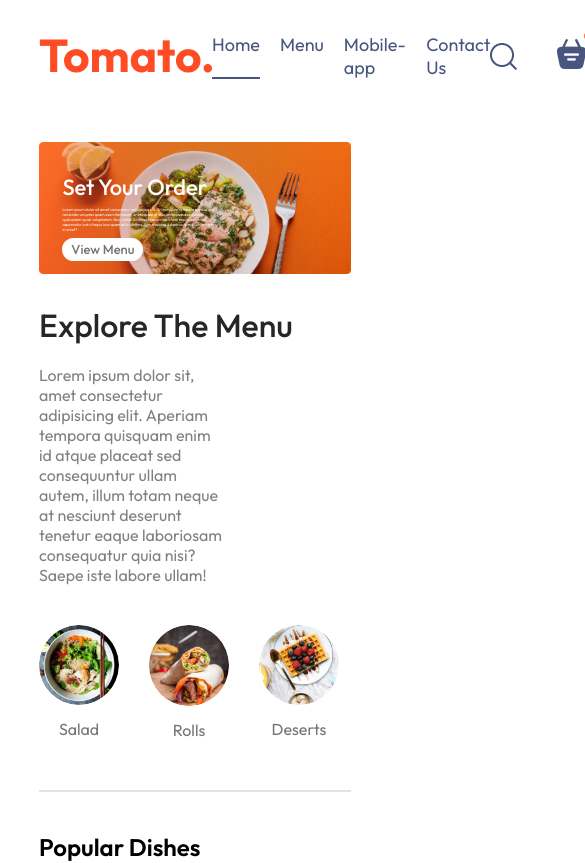
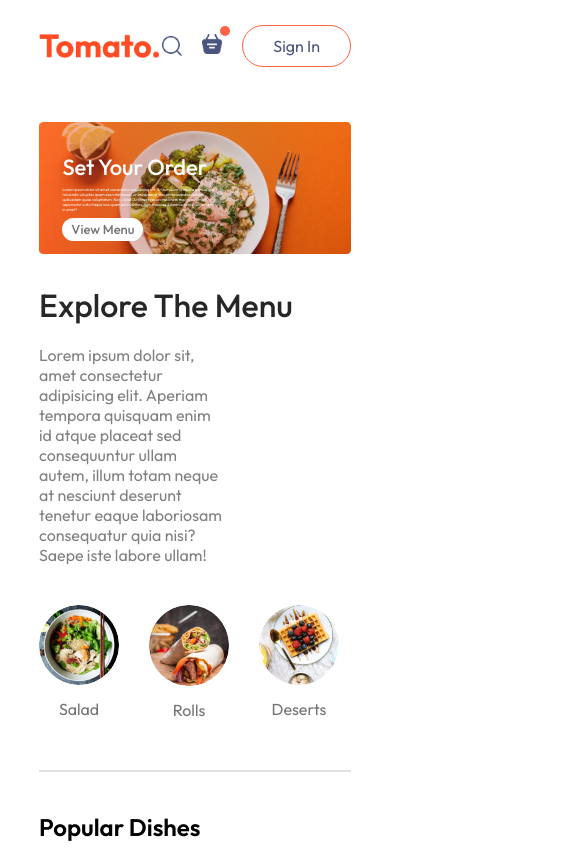
Before and after one commit to Pouya-lab/food-delivery-mern, a React (Vite) app in the folder frontend/: page / in a window 390 px wide. Shown: the top 863 px of the page, 585 px wide, since content can reach past the window. Built offline with nearby package versions, Linux system fonts and the light colour scheme.

Commit message:
responsive navbar

```diff
--- a/frontend/src/components/Navbar/Navbar.css
+++ b/frontend/src/components/Navbar/Navbar.css
@@ -1,4 +1,4 @@
-.navbar{
+.nav{
     padding: 25px 0px;
     display: flex;
     justify-content: space-between;
@@ -9,7 +9,7 @@
     width: 150px;
 }
 
-.navbar-menu{
+.nav-menu{
     display: flex;
     list-style: none;
     gap: 20px;
@@ -18,13 +18,13 @@
     cursor: pointer;
 }
 
-.navbar-right{
+.nav-right{
     display: flex;
     align-items: center;
     gap: 40px;
 }
 
-.navbar button {
+.nav button {
     background: transparent;
     font-size: 16px;
     color: #49557e;
@@ -35,20 +35,20 @@
     transition: 0.3s;
 }
 
-.navbar button:hover{
+.nav button:hover{
     background-color: #fff4f2;
 }
 
-.navbar .active{
+.nav .active{
     padding-bottom: 2px;
     border-bottom: 2px solid #49557e;
 }
 
-.navbar-search-icon{
+.nav-search-icon{
     position: relative ;
 }
 
-.navbar-search-icon .dot{
+.nav-search-icon .dot{
     position: absolute;
     min-width: 10px;
     min-height: 10px;
@@ -58,3 +58,48 @@
     right: -8px;
 
 }
+
+@media ( max-width : 1050px ){
+    .nav .logo{
+        width: 140px;
+    }
+    .nav-menu{
+        gap: 20px;
+        font-size: 17px;
+    }
+    .nav-right{
+        gap: 30px;
+    }
+    .nav-right img{
+        width: 22px;
+    }
+    .nav-righ button{
+        padding: 8px 25px;
+    }
+}
+
+@media ( max-width : 900px ){
+    .nav .logo{
+        width: 120px;
+    }
+    .nav-menu{
+        gap: 15px;
+        font-size: 16px;
+    }
+    .nav-right{
+        gap: 20px;
+    }
+    .nav-right img{
+        width: 20px;
+    }
+    .nav-righ button{
+        padding: 7px 20px;
+        font-size: 15px;
+    }
+}
+
+@media only screen and (max-width:750px){
+    .nav-menu{
+        display: none;
+    }
+}
--- a/frontend/src/components/Navbar/Navbar.jsx
+++ b/frontend/src/components/Navbar/Navbar.jsx
@@ -7,17 +7,17 @@ const Navbar = () => {
     const [ menu , setMenu ] = useState("home")
 
   return (
-    <div className='navbar' >
+    <div className='nav' >
       <img src={assets.logo} alt="" className='logo' />
-      <ul className="navbar-menu">
+      <ul className="nav-menu">
         <li onClick={ ()=>setMenu("home") } className={ menu === "home" ? "active" : ""} >Home</li>
         <li onClick={ ()=>setMenu("menu") } className={ menu === "menu" ? "active" : ""}>Menu</li>
         <li onClick={ ()=>setMenu("mobile-app") } className={ menu === "mobile-app" ? "active" : ""}>Mobile-app</li>
         <li onClick={ ()=>setMenu("contact-us") } className={ menu === "contact-us" ? "active" : ""}>Contact Us</li>
       </ul>
-      <div className="navbar-right">
+      <div className="nav-right">
         <img src={assets.search_icon} alt="" />
-        <div className="navbar-search-icon">
+        <div className="nav-search-icon">
             <img src={assets.basket_icon} alt="" />
             <div className="dot"></div>
         </div>
```
